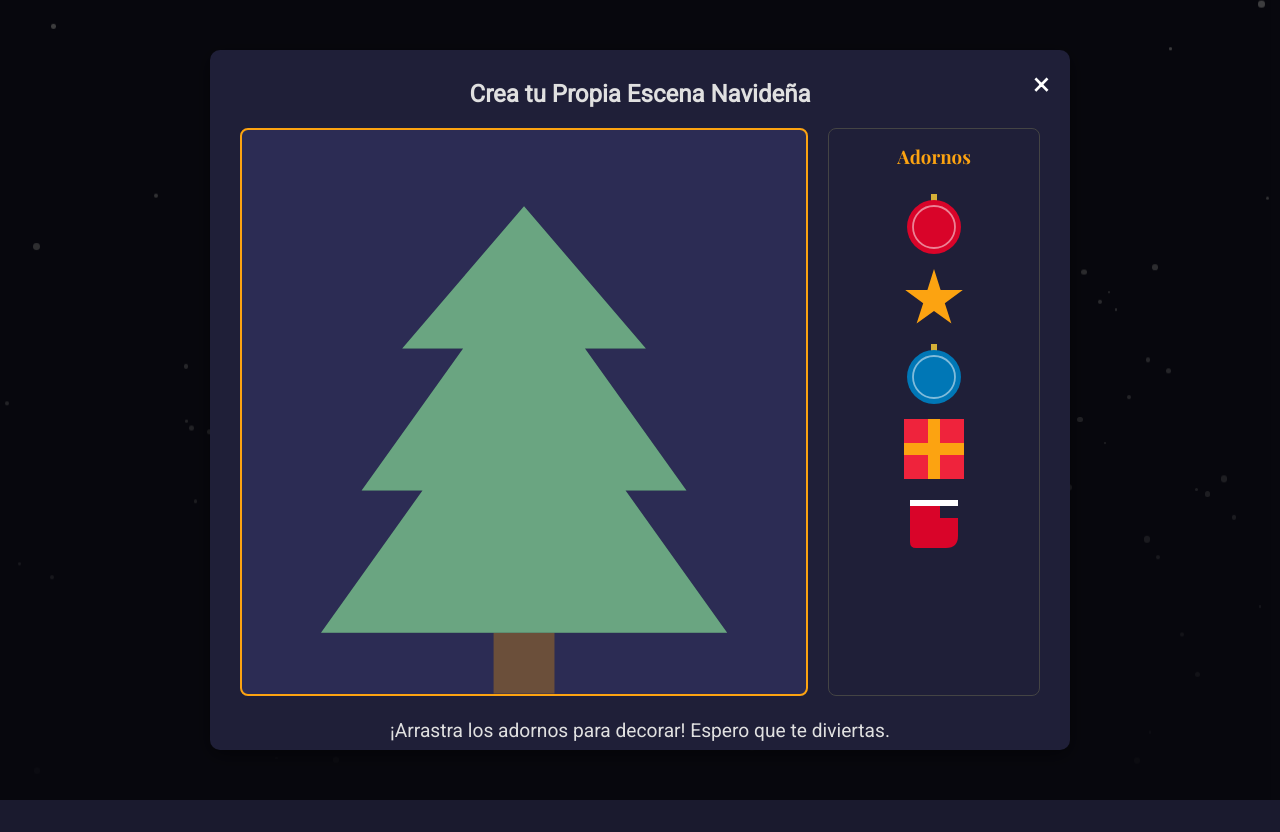
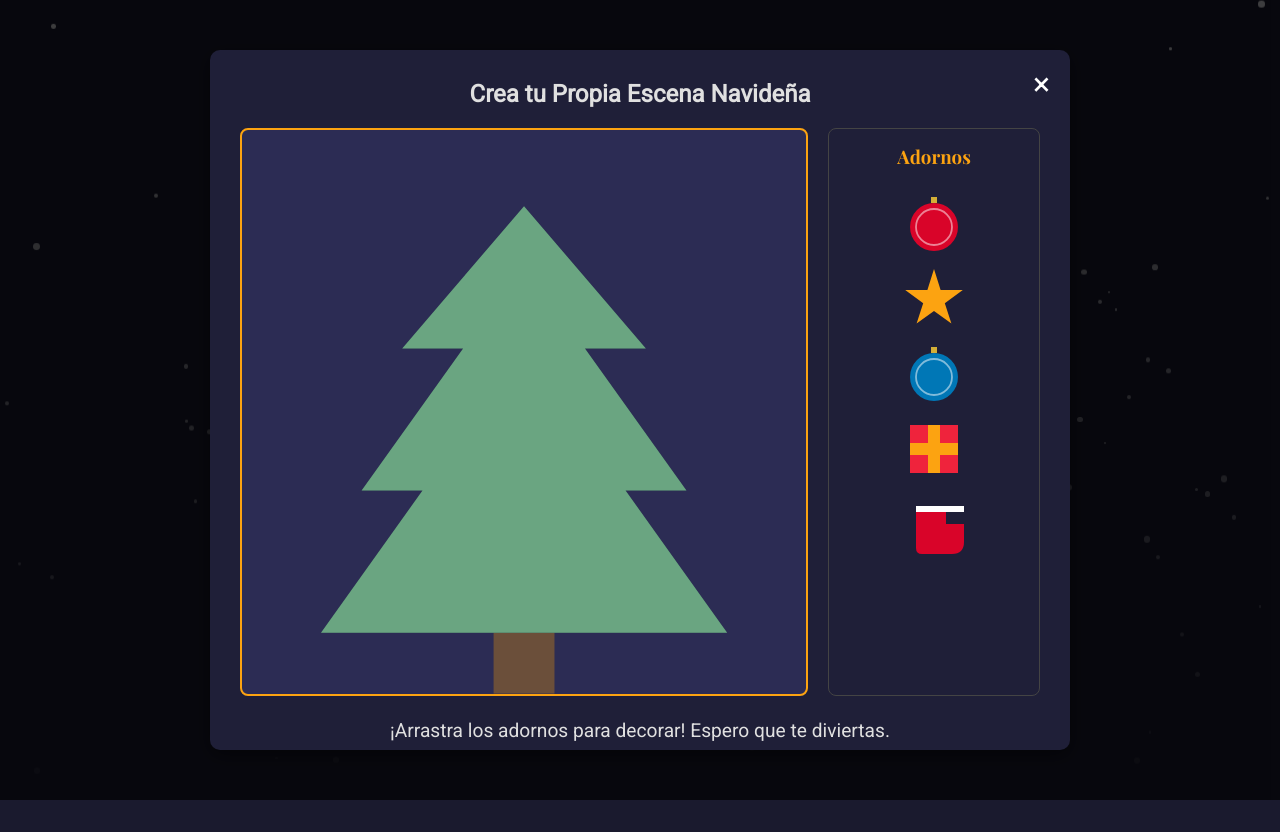
Before and after one commit to Arbues/Arbues.github.io, a plain HTML site: page regalo-sayumi/index.html in a window 1280 px wide. Both pictures are taken after a click on the element 640 px from the left and 513 px from the top of the page. Drawn offline with nearby package versions, Linux system fonts and the light colour scheme.

Commit message:
sayumi version 6

```diff
--- a/regalo-sayumi/index.html
+++ b/regalo-sayumi/index.html
@@ -34,32 +34,32 @@
                     </div>
                     <div id="decorations-palette" class="decorations-palette">
                         <h3>Adornos</h3>
-                        <!-- Bola Roja -->
+                        <!-- Bola Roja (Centrada) -->
                         <svg id="deco1" class="deco-item" draggable="true" viewBox="0 0 100 100">
-                            <rect x="45" y="0" width="10" height="15" fill="#d4af37"/>
-                            <circle cx="50" cy="55" r="45" fill="#d90429"/>
-                            <circle cx="50" cy="55" r="35" fill="none" stroke="#fff" stroke-width="3" stroke-opacity="0.5"/>
+                            <rect x="45" y="5" width="10" height="10" fill="#d4af37"/>
+                            <circle cx="50" cy="55" r="40" fill="#d90429"/>
+                            <circle cx="50" cy="55" r="30" fill="none" stroke="#fff" stroke-width="3" stroke-opacity="0.5"/>
                         </svg>
-                        <!-- Estrella -->
+                        <!-- Estrella (Ya funciona bien) -->
                         <svg id="deco2" class="deco-item" draggable="true" viewBox="0 0 100 100">
                             <polygon points="50,0 61,35 98,35 68,57 79,91 50,70 21,91 32,57 2,35 39,35" fill="#fca311"/>
                         </svg>
-                        <!-- Bola Azul -->
+                        <!-- Bola Azul (Centrada) -->
                         <svg id="deco3" class="deco-item" draggable="true" viewBox="0 0 100 100">
-                            <rect x="45" y="0" width="10" height="15" fill="#d4af37"/>
-                            <circle cx="50" cy="55" r="45" fill="#0077b6"/>
-                            <circle cx="50" cy="55" r="35" fill="none" stroke="#fff" stroke-width="3" stroke-opacity="0.5"/>
+                            <rect x="45" y="5" width="10" height="10" fill="#d4af37"/>
+                            <circle cx="50" cy="55" r="40" fill="#0077b6"/>
+                            <circle cx="50" cy="55" r="30" fill="none" stroke="#fff" stroke-width="3" stroke-opacity="0.5"/>
                         </svg>
-                        <!-- Regalo -->
+                        <!-- Regalo (Centrado) -->
                         <svg id="deco4" class="deco-item" draggable="true" viewBox="0 0 100 100">
-                            <rect width="100" height="100" fill="#ef233c"/>
-                            <rect y="40" width="100" height="20" fill="#fca311"/>
-                            <rect x="40" width="20" height="100" fill="#fca311"/>
+                            <rect x="10" y="10" width="80" height="80" fill="#ef233c"/>
+                            <rect x="10" y="40" width="80" height="20" fill="#fca311"/>
+                            <rect x="40" y="10" width="20" height="80" fill="#fca311"/>
                         </svg>
-                        <!-- Calcetín -->
+                        <!-- Calcetín (Centrado) -->
                         <svg id="deco5" class="deco-item" draggable="true" viewBox="0 0 100 100">
-                            <path d="M10 20 V80 Q10 90 20 90 H70 Q90 90 90 70 V40 H60 V20 Z" fill="#d90429"/>
-                            <rect x="10" y="10" width="80" height="10" fill="#fff"/>
+                            <path d="M20 30 V90 Q20 100 30 100 H80 Q100 100 100 80 V50 H70 V30 Z" fill="#d90429"/>
+                            <rect x="20" y="20" width="80" height="10" fill="#fff"/>
                         </svg>
                     </div>
                 </div>
--- a/regalo-sayumi/style.css
+++ b/regalo-sayumi/style.css
@@ -199,8 +199,10 @@ p {
 }
 
 .deco-item.dragging {
-    opacity: 0.5;
+    opacity: 0.7;
     cursor: grabbing;
+    transform: scale(1.1);
+    box-shadow: 0 10px 20px rgba(0,0,0,0.2);
 }
 
 .placed-deco {
```
